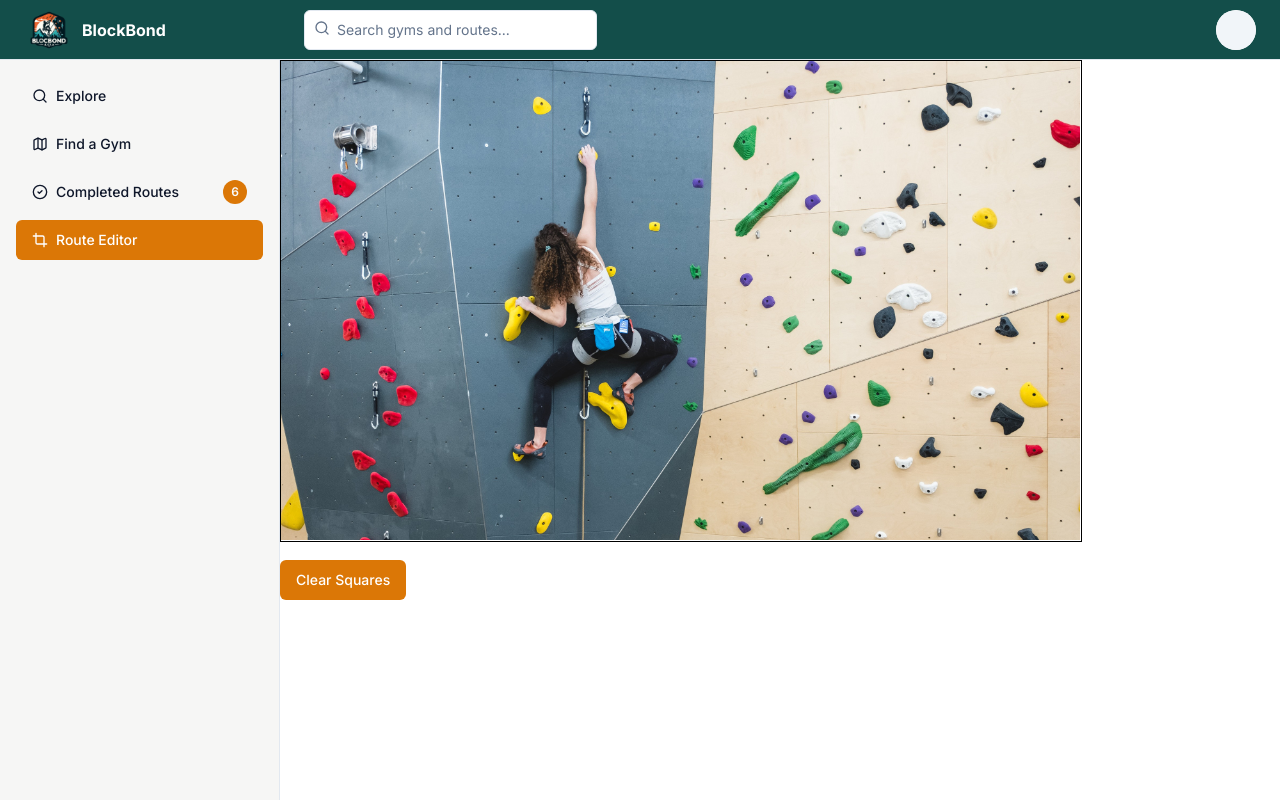
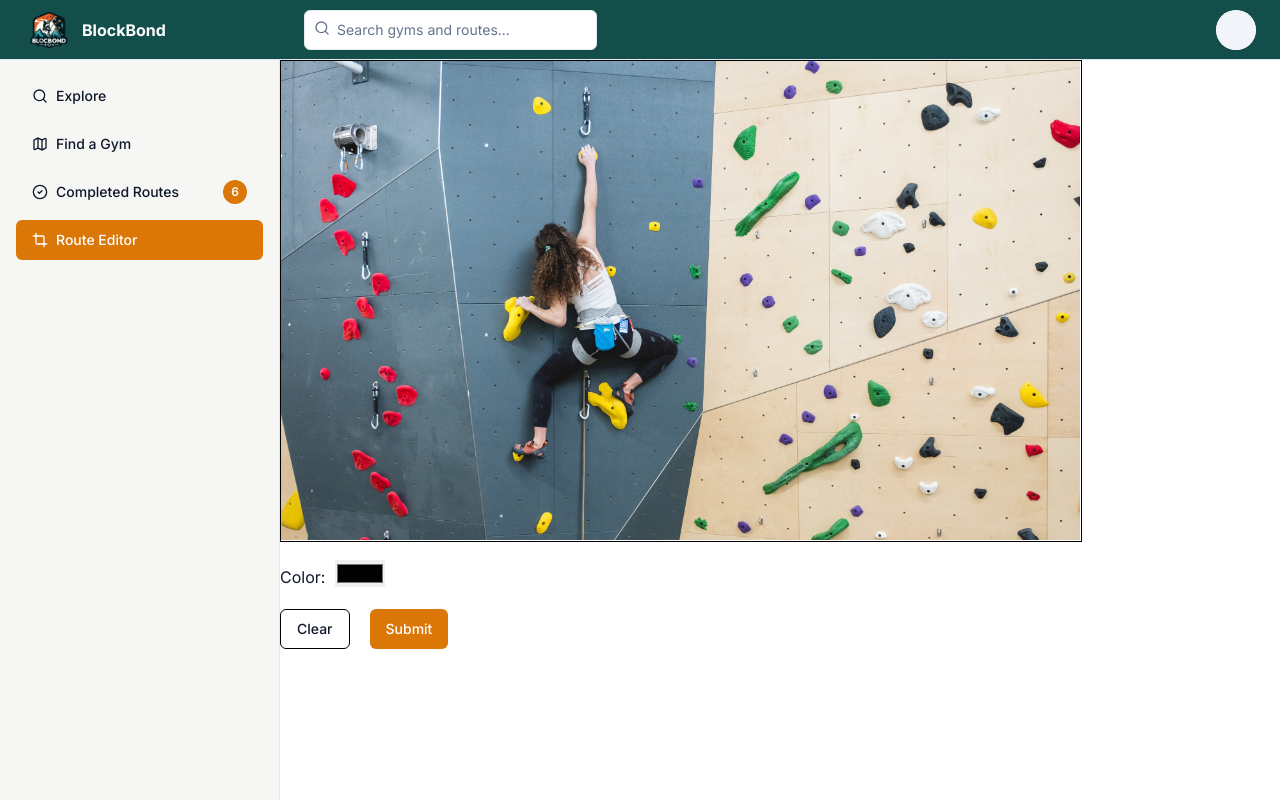
Before and after one commit to BlocBond/blocbond-web, a Next.js app: page /dashboard/upload in a window 1280 px wide. Built offline with nearby package versions, Linux system fonts and the light colour scheme; no server answers.

Commit message:
add color selector for highlighter

```diff
--- a/app/dashboard/upload/page.tsx
+++ b/app/dashboard/upload/page.tsx
@@ -17,6 +17,8 @@ const CanvasComponent = () => {
   const [squares, setSquares] = useState<Square[]>([]);
   const startPosition = useRef<{ x: number; y: number } | null>(null);
   const endPosition = useRef<{ x: number; y: number } | null>(null);
+  const [strokeColor, setStrokeColor] = useState<string>('black'); // Default stroke color
+
 
   useEffect(() => {
     const canvas = canvasRef.current;
@@ -25,9 +27,15 @@ const CanvasComponent = () => {
 
     const drawSquare = (square: Square) => {
       if (!context) return;
-      context.strokeStyle = 'red'; // Set the outline color to red
+      context.strokeStyle = strokeColor; // Set the outline color to red
       context.lineWidth = 2; // Set the outline width
       context.strokeRect(square.x, square.y, square.width, square.height); // Draw the outline
+    };
+
+    const fillCanvas = (color: string) => {
+      if (!context) return;
+      context.fillStyle = color;
+      context.fillRect(0, 0, canvas.width, canvas.height);
     };
 
     const drawAllSquares = () => {
@@ -79,7 +87,7 @@ const CanvasComponent = () => {
       canvas.removeEventListener('mousemove', handleMouseMove);
       canvas.removeEventListener('mouseup', handleMouseUp);
     };
-  }, [squares, imageSize]); // Added imageSize to dependencies
+  }, [squares, imageSize, strokeColor]);
 
   const handleClear = () => {
     setSquares([]);
@@ -93,7 +101,7 @@ const CanvasComponent = () => {
     if (!context) return;
     context.clearRect(0, 0, canvas.width, canvas.height);
     squares.forEach((square) => {
-      context.strokeStyle = 'red';
+      context.strokeStyle = strokeColor;
       context.lineWidth = 2;
       context.strokeRect(square.x, square.y, square.width, square.height);
     });
@@ -104,8 +112,13 @@ const CanvasComponent = () => {
     setImageSize({ width: target.width, height: target.height });
   };
 
+  const handleColorChange = (event: React.ChangeEvent<HTMLInputElement>) => {
+    setStrokeColor(event.target.value); // Update stroke color based on color picker value
+  };
+
   return (
-    <div style={{ position: 'relative' }}>
+    <div style={{ position: 'relative' }} >
+
       <Image src="/Route01.png" alt="Your Image" width={800} height={600} onLoad={handleImageLoad} />
       <canvas
         ref={canvasRef}
@@ -114,9 +127,22 @@ const CanvasComponent = () => {
         className='border border-black'
         style={{ position: 'absolute', top: 0, left: 0 }}
       />
-      <div className="pt-5 ">
-        <Button onClick={handleClear} variant="secondary" className="justify-start">
-          Clear Squares
+      <div className="pt-5">
+        <label htmlFor="colorPicker">Color:</label>
+        <input
+          id="colorPicker"
+          type="color"
+          value={strokeColor}
+          onChange={handleColorChange}
+          style={{ marginLeft: '10px'}}
+        />
+      </div>
+      <div className="pt-5 flex gap-5">
+        <Button onClick={handleClear} variant="primary" className="border border-black">
+          Clear
+        </Button>
+        <Button variant="secondary" >
+          Submit
         </Button>
       </div>
     </div>
```
